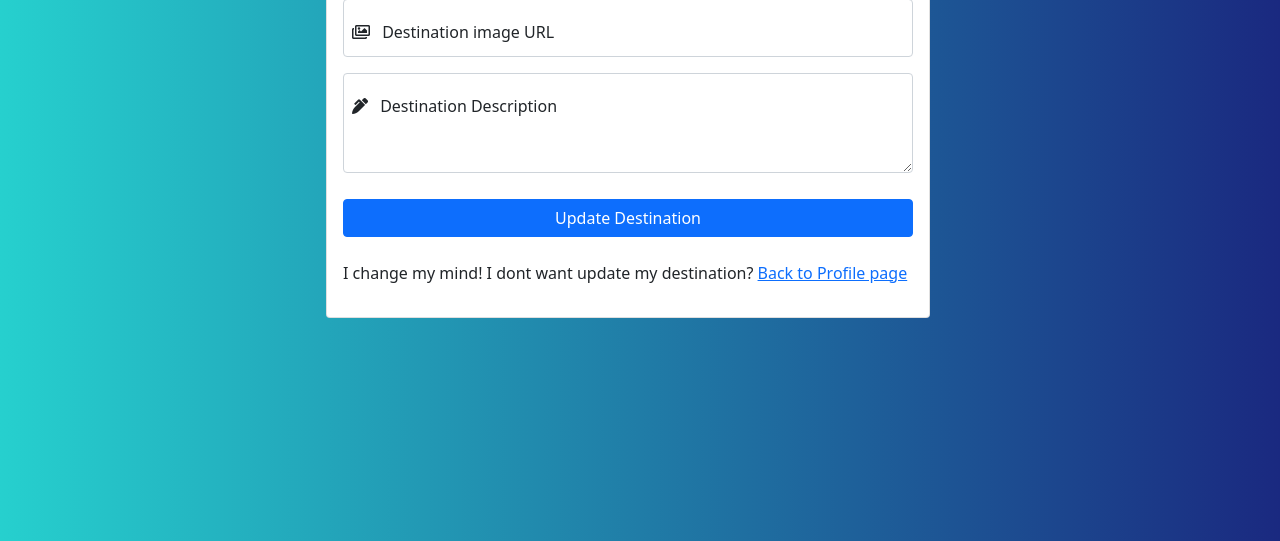
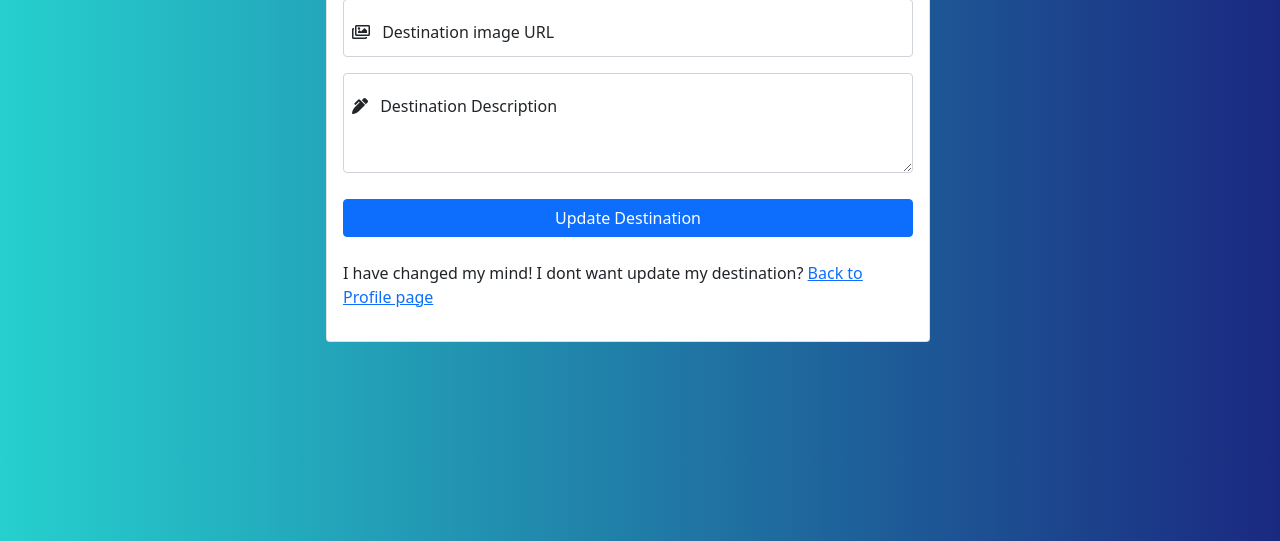
Before and after one commit to jas-sin82/next-destination-club-milestone-3, a Flask app: template templates/update-destination.html in a window 1280 px wide. Shown: the part 809-1350 px from the top of the page. Run offline with Flask 2, Linux system fonts and the light colour scheme; the template is opened without the code that fills it, so the values that code supplies are empty; some libraries are stand-ins or nearby versions.

Commit message:
change some text

```diff
--- a/templates/update-destination.html
+++ b/templates/update-destination.html
@@ -77,7 +77,7 @@
                                 <div class="d-grid mb-3">
                                     <button class="btn btn-primary" type="submit">Update Destination</button>
                                 </div>
-                                <p class="mt-2 text-sm"> I change my mind! I dont want update my destination?
+                                <p class="mt-2 text-sm"> I have changed my mind! I dont want update my destination?
                                     <a href="{{ url_for('profile', username=session['user']) }}">Back to Profile
                                         page</a>
                                 </p>
```
